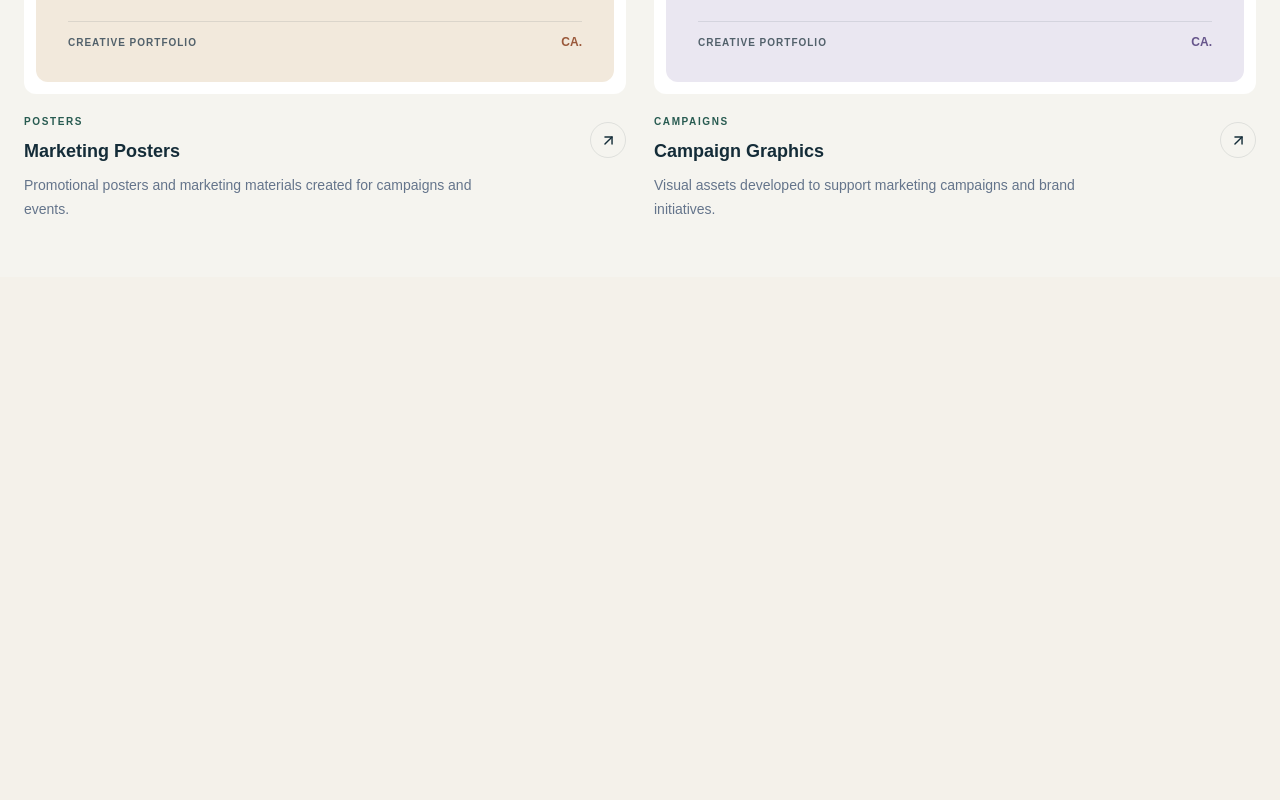
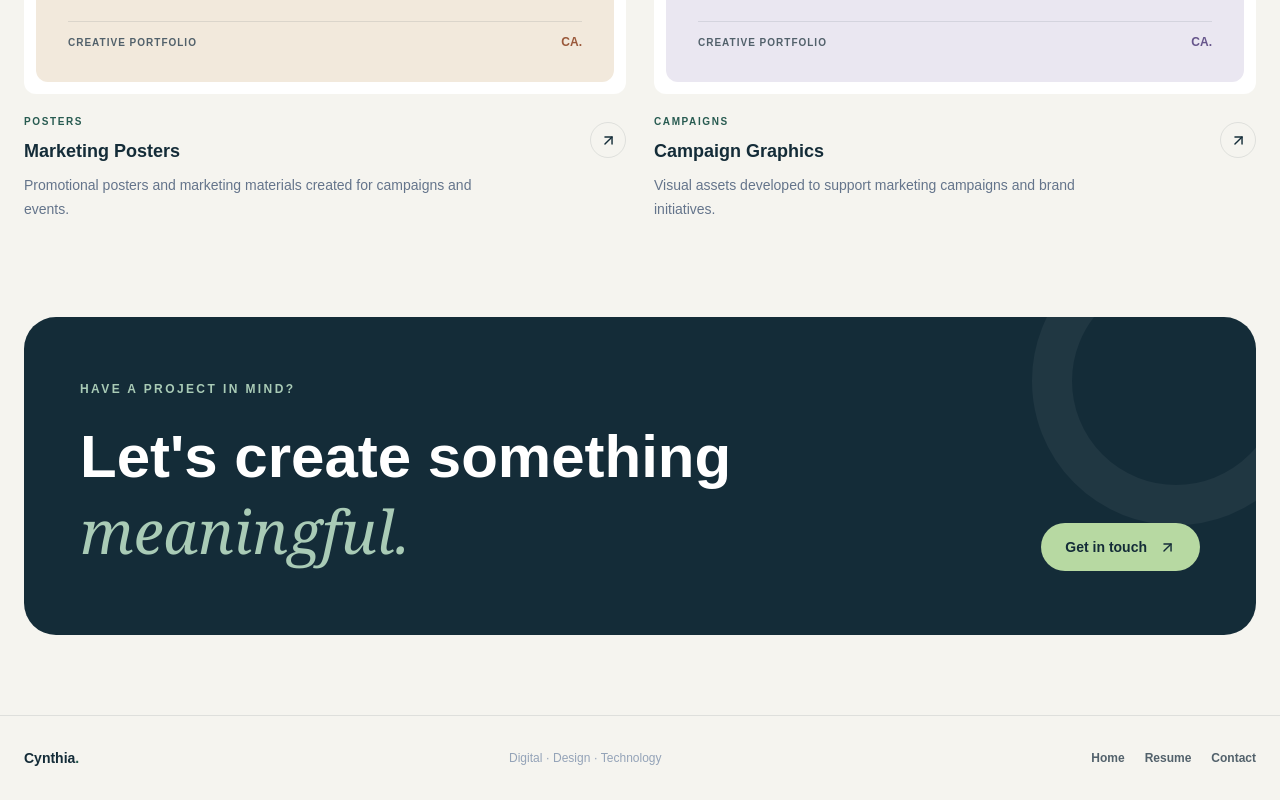
Before and after one commit to Cynthia-Anyango/cynthia-portfolio, a Next.js app: page /graphic-design in a window 1280 px wide. Shown: the part 2122-2922 px from the top of the page. Before the commit the page ends 2399 px from the top, so only its background shows below. Built offline with nearby package versions, Linux system fonts and the light colour scheme.

Commit message:
Contact us page

```diff
--- a/app/graphic-design/page.tsx
+++ b/app/graphic-design/page.tsx
@@ -369,437 +369,183 @@ export default function GraphicDesignPage() {
         </div>
       )}
 
+
+      {/* Project Preview Modal */}
+      {selectedProject && (
+        <div
+          className="fixed inset-0 z-50 flex items-center justify-center bg-[#142C38]/80 p-4 backdrop-blur-sm"
+          onClick={() => setSelectedProject(null)}
+        >
+          <div
+            className="relative max-h-[90vh] w-full max-w-3xl overflow-y-auto rounded-3xl bg-[#F5F4EF] p-5 sm:p-8"
+            onClick={(event) => event.stopPropagation()}
+          >
+            {/* Close Button */}
+            <button
+              onClick={() => setSelectedProject(null)}
+              aria-label="Close project preview"
+              className="absolute right-5 top-5 z-10 flex h-10 w-10 items-center justify-center rounded-full bg-white text-[#142C38] shadow-sm transition hover:bg-[#E7EEE8]"
+            >
+              <X size={20} />
+            </button>
+
+            {/* Project Details */}
+            <div className="mb-6 pr-12">
+              <p className="text-xs font-bold uppercase tracking-[0.2em] text-[#285B51]">
+                {selectedProject.category}
+              </p>
+
+              <h2 className="mt-3 text-3xl font-bold tracking-tight text-[#142C38] sm:text-4xl">
+                {selectedProject.title}
+              </h2>
+
+              <p className="mt-3 text-sm leading-7 text-[#64748B]">
+                {selectedProject.description}
+              </p>
+            </div>
+
+            {/* Large Project Image */}
+            {/* <div className="overflow-hidden rounded-2xl bg-white">
+              <img
+                src={selectedProject.image}
+                alt={selectedProject.title}
+                className="max-h-[65vh] w-full object-contain"
+              />
+            </div> */}
+
+
+        {/* Project Image Gallery */}
+<div className="relative overflow-hidden rounded-2xl bg-white">
+
+  <img
+    src={selectedProject.images[activeImageIndex]}
+    alt={`${selectedProject.title} - Image ${activeImageIndex + 1}`}
+    className="max-h-[65vh] min-h-[250px] w-full object-contain"
+  />
+
+  {selectedProject.images.length > 1 && (
+    <>
+      <button
+        onClick={() =>
+          setActiveImageIndex((current) =>
+            current === 0
+              ? selectedProject.images.length - 1
+              : current - 1
+          )
+        }
+        aria-label="Previous image"
+        className="absolute left-3 top-1/2 flex h-10 w-10 -translate-y-1/2 items-center justify-center rounded-full bg-white/90 text-[#142C38] shadow-md hover:bg-white"
+      >
+        <ChevronLeft size={22} />
+      </button>
+
+      <button
+        onClick={() =>
+          setActiveImageIndex((current) =>
+            current === selectedProject.images.length - 1
+              ? 0
+              : current + 1
+          )
+        }
+        aria-label="Next image"
+        className="absolute right-3 top-1/2 flex h-10 w-10 -translate-y-1/2 items-center justify-center rounded-full bg-white/90 text-[#142C38] shadow-md hover:bg-white"
+      >
+        <ChevronRight size={22} />
+      </button>
+    </>
+  )}
+</div>
+
+{/* Image Counter */}
+<div className="mt-3 flex items-center justify-between">
+  <p className="text-xs text-[#64748B]">
+    Image {activeImageIndex + 1} of {selectedProject.images.length}
+  </p>
+
+  <div className="flex gap-1.5">
+    {selectedProject.images.map((_, index) => (
+      <button
+        key={index}
+        onClick={() => setActiveImageIndex(index)}
+        aria-label={`View image ${index + 1}`}
+        className={`h-2 rounded-full transition-all ${
+          activeImageIndex === index
+            ? "w-6 bg-[#285B51]"
+            : "w-2 bg-[#CBD5D1]"
+        }`}
+      />
+    ))}
+  </div>
+</div>
+
+
+
+            <div className="mt-5 flex items-center justify-between border-t border-[#142C38]/10 pt-5">
+              <p className="text-xs font-semibold text-[#285B51]">
+                {selectedProject.year}
+              </p>
+
+              <button
+                onClick={() => setSelectedProject(null)}
+                className="rounded-full bg-[#142C38] px-5 py-2.5 text-xs font-bold text-white transition hover:bg-[#285B51]"
+              >
+                Close preview
+              </button>
+            </div>
+          </div>
+        </div>
+      )}
+
+
+      {/* Contact Section */}
+      <section className="mx-auto max-w-7xl px-6 pb-20 pt-10">
+        <div className="relative overflow-hidden rounded-[2rem] bg-[#142C38] px-8 py-14 text-white md:px-14 md:py-16">
+          <div className="absolute -right-16 -top-20 h-72 w-72 rounded-full border-[40px] border-white/5" />
+
+          <p className="relative text-xs font-bold uppercase tracking-[0.2em] text-[#A9CBB6]">
+            Have a project in mind?
+          </p>
+
+          <div className="relative mt-5 flex flex-col justify-between gap-8 md:flex-row md:items-end">
+            <h2 className="max-w-2xl text-4xl font-bold leading-tight md:text-6xl">
+              Let's create something
+              <span className="font-serif font-normal italic text-[#A9CBB6]">
+                {" "}meaningful.
+              </span>
+            </h2>
+
+            <Link
+              href="/contact"
+              className="inline-flex shrink-0 items-center gap-3 self-start rounded-full bg-[#B7D9A2] px-6 py-3.5 text-sm font-bold text-[#142C38] transition hover:bg-white md:self-auto"
+            >
+              Get in touch <ArrowUpRight size={17} />
+            </Link>
+          </div>
+        </div>
+      </section>
+
+      {/* Footer */}
+      <footer className="mx-auto flex max-w-7xl flex-col justify-between gap-4 border-t border-[#142C38]/10 px-6 py-8 sm:flex-row sm:items-center">
+        <Link href="/" className="text-sm font-black">
+          Cynthia<span className="text-[#285B51]">.</span>
+        </Link>
+
+        <p className="text-xs text-[#94A3B8]">
+          Digital · Design · Technology
+        </p>
+
+        <div className="flex items-center gap-5 text-xs font-semibold text-[#52616B]">
+          <Link href="/" className="transition hover:text-[#285B51]">
+            Home
+          </Link>
+          <Link href="/resume" className="transition hover:text-[#285B51]">
+            Resume
+          </Link>
+          <Link href="/contact" className="transition hover:text-[#285B51]">
+            Contact
+          </Link>
+        </div>
+            </footer>
     </main>
   );
 }
-
-
-
-
-
-
-
-
-
-
-
-
-
-
-
-
-
-
-
-
-// "use client";
-
-// import { useState } from "react";
-// import Link from "next/link";
-// import { ArrowLeft, ArrowUpRight, X, Sparkles } from "lucide-react";
-
-// const categories = [
-//   "All Work",
-//   "Brand Identity",
-//   "Social Media",
-//   "Posters",
-//   "Campaigns",
-// ];
-
-// const projects = [
-//   {
-//     title: "Brand Identity",
-//     category: "Brand Identity",
-//     description:
-//       "Visual identity concepts, brand elements and creative direction.",
-//     year: "Selected work",
-//     background: "bg-[#E7EEE8]",
-//     accent: "text-[#285B51]",
-//     label: "BRAND / 01",
-//     headline: "Build a brand that speaks.",
-//     subline: "Identity · Strategy · Design",
-//     layout: "identity",
-//   },
-//   {
-//     title: "Social Media Creatives",
-//     category: "Social Media",
-//     description:
-//       "Digital content designed to communicate, engage and build brand recognition.",
-//     year: "Selected work",
-//     background: "bg-[#E8EDF2]",
-//     accent: "text-[#24516A]",
-//     label: "SOCIAL / 02",
-//     headline: "Make every scroll count.",
-//     subline: "Content that connects.",
-//     layout: "social",
-//   },
-//   {
-//     title: "Marketing Posters",
-//     category: "Posters",
-//     description:
-//       "Promotional posters and marketing materials created for campaigns and events.",
-//     year: "Selected work",
-//     background: "bg-[#F2E9DC]",
-//     accent: "text-[#9A583A]",
-//     label: "POSTER / 03",
-//     headline: "Ideas worth noticing.",
-//     subline: "Creative communication.",
-//     layout: "poster",
-//   },
-//   {
-//     title: "Campaign Graphics",
-//     category: "Campaigns",
-//     description:
-//       "Visual assets developed to support marketing campaigns and brand initiatives.",
-//     year: "Selected work",
-//     background: "bg-[#EAE7F1]",
-//     accent: "text-[#66558B]",
-//     label: "CAMPAIGN / 04",
-//     headline: "Create. Connect. Inspire.",
-//     subline: "Campaign storytelling.",
-//     layout: "campaign",
-//   },
-// ];
-
-// function Artwork({ project }: { project: (typeof projects)[number] }) {
-//   return (
-//     <div
-//       className={`relative flex aspect-[4/3] flex-col justify-between overflow-hidden rounded-xl p-6 sm:p-8 ${project.background}`}
-//     >
-//       <div className="flex items-center justify-between">
-//         <span className={`text-[10px] font-black tracking-[0.2em] ${project.accent}`}>
-//           {project.label}
-//         </span>
-//         <Sparkles size={17} className={project.accent} />
-//       </div>
-
-//       {project.layout === "identity" && (
-//         <div className="relative">
-//           <div className="absolute -right-2 -top-20 h-36 w-36 rounded-full border-[18px] border-[#285B51]/15" />
-//           <p className={`text-5xl font-black tracking-tighter sm:text-6xl ${project.accent}`}>
-//             A.
-//           </p>
-//           <h3 className="mt-3 max-w-[240px] text-2xl font-bold leading-tight text-[#142C38]">
-//             {project.headline}
-//           </h3>
-//           <p className="mt-2 text-xs tracking-wide text-[#52616B]">
-//             {project.subline}
-//           </p>
-//         </div>
-//       )}
-
-//       {project.layout === "social" && (
-//         <div className="relative">
-//           <div className="absolute -right-2 -top-16 h-40 w-40 rotate-12 rounded-[2rem] bg-[#24516A]/10" />
-//           <p className="text-xs font-bold uppercase tracking-widest text-[#24516A]">
-//             Think digital.
-//           </p>
-//           <h3 className="relative mt-3 max-w-[260px] text-4xl font-black leading-[0.95] tracking-tight text-[#142C38] sm:text-5xl">
-//             {project.headline}
-//           </h3>
-//           <p className="mt-4 text-xs text-[#52616B]">{project.subline}</p>
-//         </div>
-//       )}
-
-//       {project.layout === "poster" && (
-//         <div className="relative">
-//           <div className="absolute -right-5 -top-12 h-36 w-28 rotate-12 rounded-full bg-[#9A583A]/15" />
-//           <p className="text-xs font-bold uppercase tracking-[0.2em] text-[#9A583A]">
-//             Creative studio
-//           </p>
-//           <h3 className="relative mt-4 max-w-[260px] text-4xl font-black leading-[0.95] tracking-tight text-[#142C38] sm:text-5xl">
-//             {project.headline}
-//           </h3>
-//           <p className="mt-4 text-xs text-[#52616B]">{project.subline}</p>
-//         </div>
-//       )}
-
-//       {project.layout === "campaign" && (
-//         <div className="relative">
-//           <div className="absolute -right-3 -top-14 h-36 w-36 rounded-full bg-[#66558B]/10" />
-//           <p className="text-xs font-bold uppercase tracking-[0.2em] text-[#66558B]">
-//             Creative campaign
-//           </p>
-//           <h3 className="relative mt-4 max-w-[260px] text-4xl font-black leading-[0.95] tracking-tight text-[#142C38] sm:text-5xl">
-//             {project.headline}
-//           </h3>
-//           <p className="mt-4 text-xs text-[#52616B]">{project.subline}</p>
-//         </div>
-//       )}
-
-//       <div className="flex items-center justify-between border-t border-[#142C38]/10 pt-3">
-//         <span className="text-[10px] font-semibold uppercase tracking-widest text-[#52616B]">
-//           Creative portfolio
-//         </span>
-//         <span className={`text-xs font-bold ${project.accent}`}>CA.</span>
-//       </div>
-//     </div>
-//   );
-// }
-
-// export default function GraphicDesignPage() {
-//   const [activeCategory, setActiveCategory] = useState("All Work");
-//   const [selectedProject, setSelectedProject] =
-//     useState<(typeof projects)[number] | null>(null);
-
-//   const filteredProjects =
-//     activeCategory === "All Work"
-//       ? projects
-//       : projects.filter((project) => project.category === activeCategory);
-
-//   return (
-//     <main className="min-h-screen bg-[#F5F4EF] text-[#142C38]">
-//       {/* Navigation */}
-//       <header className="sticky top-0 z-40 border-b border-[#142C38]/10 bg-[#F5F4EF]/95 backdrop-blur-xl">
-//         <div className="mx-auto flex max-w-7xl items-center justify-between px-6 py-5">
-//           <Link href="/" className="text-2xl font-black tracking-tight">
-//             CA<span className="text-[#285B51]">.</span>
-//           </Link>
-
-//           <div className="flex items-center gap-5">
-//             <Link
-//               href="/"
-//               className="hidden text-sm font-semibold text-[#52616B] transition hover:text-[#285B51] sm:block"
-//             >
-//               Home
-//             </Link>
-//             <Link
-//               href="/resume"
-//               className="text-sm font-semibold text-[#52616B] transition hover:text-[#285B51]"
-//             >
-//               Resume
-//             </Link>
-//             <Link
-//               href="/contact"
-//               className="rounded-full bg-[#142C38] px-5 py-2.5 text-xs font-bold text-white transition hover:bg-[#285B51]"
-//             >
-//               Let's talk
-//             </Link>
-//           </div>
-//         </div>
-//       </header>
-
-//       <div className="mx-auto max-w-7xl px-6">
-//         {/* Hero */}
-//         <section className="grid gap-12 py-20 md:grid-cols-[1.1fr_0.9fr] md:items-end md:py-28">
-//           <div>
-//             <p className="mb-6 text-xs font-bold uppercase tracking-[0.25em] text-[#285B51]">
-//               Creative portfolio / 01
-//             </p>
-
-//             <h1 className="max-w-3xl text-6xl font-bold leading-[0.95] tracking-tight md:text-8xl">
-//               Design that
-//               <span className="block font-serif font-normal italic text-[#285B51]">
-//                 communicates.
-//               </span>
-//             </h1>
-//           </div>
-
-//           <div className="max-w-md md:justify-self-end">
-//             <p className="text-base leading-8 text-[#52616B]">
-//               Exploring the intersection of creativity, visual storytelling
-//               and purposeful communication. A collection of design work
-//               created to make ideas visible and brands memorable.
-//             </p>
-//             <p className="mt-6 text-xs font-bold uppercase tracking-[0.15em] text-[#285B51]">
-//               Branding · Digital · Campaigns · Visuals
-//             </p>
-//           </div>
-//         </section>
-
-//         {/* Gallery */}
-//         <section className="border-t border-[#142C38]/10 py-14">
-//           <div className="mb-9 flex flex-col justify-between gap-5 md:flex-row md:items-end">
-//             <div>
-//               <p className="text-xs font-bold uppercase tracking-[0.2em] text-[#285B51]">
-//                 Selected work
-//               </p>
-//               <h2 className="mt-3 text-3xl font-bold tracking-tight md:text-4xl">
-//                 The design collection
-//               </h2>
-//             </div>
-
-//             <p className="max-w-sm text-sm leading-6 text-[#64748B]">
-//               A selection of creative directions and visual communication
-//               concepts.
-//             </p>
-//           </div>
-
-//           {/* Category filters */}
-//           <div className="mb-10 flex flex-wrap gap-2">
-//             {categories.map((category) => (
-//               <button
-//                 key={category}
-//                 onClick={() => setActiveCategory(category)}
-//                 className={`rounded-full px-5 py-2.5 text-xs font-semibold transition ${
-//                   activeCategory === category
-//                     ? "bg-[#285B51] text-white"
-//                     : "border border-[#142C38]/10 bg-white text-[#52616B] hover:border-[#285B51]/40 hover:text-[#285B51]"
-//                 }`}
-//               >
-//                 {category}
-//               </button>
-//             ))}
-//           </div>
-
-//           {/* Project grid */}
-//           <div className="grid gap-7 sm:grid-cols-2">
-//             {filteredProjects.map((project, index) => (
-//               <button
-//                 key={project.title}
-//                 onClick={() => setSelectedProject(project)}
-//                 className="group text-left"
-//               >
-//                 <div className="overflow-hidden rounded-xl transition duration-500 group-hover:-translate-y-1 group-hover:shadow-xl group-hover:shadow-[#142C38]/10">
-//                   <Artwork project={project} />
-//                 </div>
-
-//                 <div className="flex items-start justify-between gap-4 pt-5">
-//                   <div>
-//                     <p className="text-[10px] font-bold uppercase tracking-[0.16em] text-[#285B51]">
-//                       {project.category}
-//                     </p>
-//                     <h3 className="mt-2 text-lg font-bold">
-//                       {project.title}
-//                     </h3>
-//                     <p className="mt-2 max-w-md text-sm leading-6 text-[#64748B]">
-//                       {project.description}
-//                     </p>
-//                   </div>
-
-//                   <span className="mt-2 flex h-9 w-9 shrink-0 items-center justify-center rounded-full border border-[#142C38]/10 transition group-hover:border-[#285B51] group-hover:bg-[#285B51] group-hover:text-white">
-//                     <ArrowUpRight size={17} />
-//                   </span>
-//                 </div>
-//               </button>
-//             ))}
-//           </div>
-//         </section>
-
-//         {/* Contact panel */}
-//         <section className="mb-20 mt-10 overflow-hidden rounded-[2rem] bg-[#142C38] px-8 py-14 text-white md:px-14 md:py-16">
-//           <p className="text-xs font-bold uppercase tracking-[0.2em] text-[#A9CBB6]">
-//             Have a project in mind?
-//           </p>
-
-//           <div className="mt-5 flex flex-col justify-between gap-8 md:flex-row md:items-end">
-//             <h2 className="max-w-2xl text-4xl font-bold leading-tight md:text-6xl">
-//               Let's create something
-//               <span className="font-serif font-normal italic text-[#A9CBB6]">
-//                 {" "}meaningful.
-//               </span>
-//             </h2>
-
-//             <Link
-//               href="/contact"
-//               className="inline-flex shrink-0 items-center gap-3 self-start rounded-full bg-[#B7D9A2] px-6 py-3.5 text-sm font-bold text-[#142C38] transition hover:bg-white md:self-auto"
-//             >
-//               Get in touch <ArrowUpRight size={17} />
-//             </Link>
-//           </div>
-//         </section>
-
-//         {/* Footer */}
-//         <footer className="flex flex-col justify-between gap-4 border-t border-[#142C38]/10 py-8 sm:flex-row sm:items-center">
-//           <p className="text-sm font-black">
-//             Cynthia<span className="text-[#285B51]">.</span>
-//           </p>
-//           <p className="text-xs text-[#94A3B8]">
-//             Digital · Design · Technology
-//           </p>
-//           <Link
-//             href="/"
-//             className="text-xs font-semibold text-[#52616B] hover:text-[#285B51]"
-//           >
-//             Back to portfolio
-//           </Link>
-//         </footer>
-//       </div>
-
-//       {/* Project detail modal */}
-//       {selectedProject && (
-//         <div
-//           className="fixed inset-0 z-50 flex items-center justify-center bg-[#142C38]/80 p-5 backdrop-blur-sm"
-//           onClick={() => setSelectedProject(null)}
-//         >
-//           <div
-//             className="relative w-full max-w-2xl rounded-3xl bg-[#F5F4EF] p-6 sm:p-9"
-//             onClick={(event) => event.stopPropagation()}
-//           >
-//             <button
-//               onClick={() => setSelectedProject(null)}
-//               className="absolute right-5 top-5 flex h-9 w-9 items-center justify-center rounded-full bg-white text-[#142C38] transition hover:bg-[#E7EEE8]"
-//               aria-label="Close project preview"
-//             >
-//               <X size={18} />
-//             </button>
-
-//             <div className="mb-7 pr-10">
-//               <p className="text-xs font-bold uppercase tracking-[0.2em] text-[#285B51]">
-//                 {selectedProject.category}
-//               </p>
-//               <h2 className="mt-3 text-3xl font-bold">
-//                 {selectedProject.title}
-//               </h2>
-//             </div>
-
-//             <Artwork project={selectedProject} />
-
-//             <p className="mt-6 text-sm leading-7 text-[#52616B]">
-//               {selectedProject.description}
-//             </p>
-
-//             <p className="mt-5 text-xs font-semibold text-[#285B51]">
-//               {selectedProject.year}
-//             </p>
-//           </div>
-//         </div>
-//       )}
-//     </main>
-//   );
-// }
-// export default function GraphicDesignPage() {
-//   return (
-//     <main className="min-h-screen bg-[#F5F4EF] p-10">
-//       <h1 className="text-4xl font-bold text-[#142C38]">
-//         Design that communicates.
-//       </h1>
-//       <p className="mt-4">Graphic Design Portfolio</p>
-//     </main>
-//   );
-// }
-
-
-
-
-
-
-// "use client";
-
-// import { useState } from "react";
-// import Link from "next/link";
-// import { ArrowUpRight, X, Sparkles } from "lucide-react";
-
-// export default function GraphicDesignPage() {
-//   const [active, setActive] = useState("All Work");
-
-//   return (
-//     <main className="min-h-screen bg-[#F5F4EF] p-10 text-[#142C38]">
-//       <Link href="/">Back home</Link>
-
-//       <h1 className="mt-10 text-6xl font-bold">
-//         Design that communicates.
-//       </h1>
-
-//       <button onClick={() => setActive("Brand Identity")}>
-//         Test category filter
-//       </button>
-
-//       <p className="mt-4">{active}</p>
-
-//       <ArrowUpRight />
-//       <Sparkles />
-//       <X />
-//     </main>
-//   );
-// }
```
